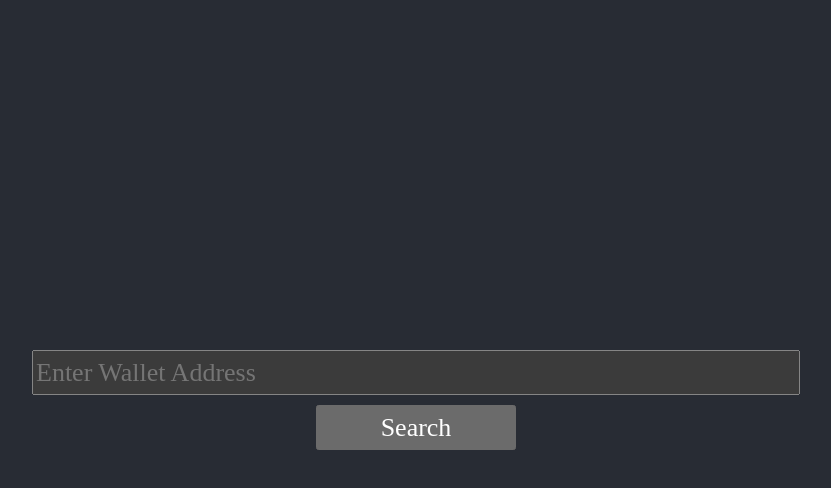
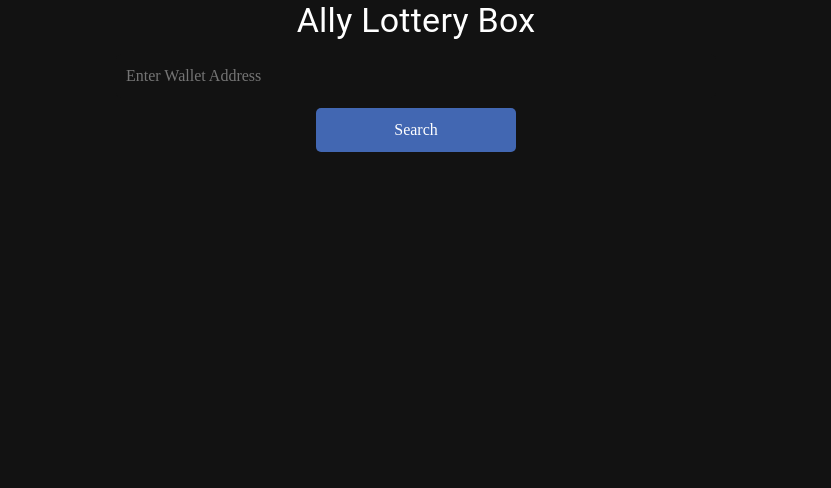
Before and after one commit to DBMystenlabs/alley-loterry-box-ui, a React (Vite) app: page / in a window 1280 px wide. Shown: the top 488 px of the page, without its empty margins (224-1055 px from the left). Built offline with nearby package versions, Linux system fonts and the light colour scheme; what @mysten/dapp-kit, @mysten/sui.js, @radix-ui/themes would draw is missing.

Commit message:
Implement Material UI and record not found

```diff
--- a/src/App.tsx
+++ b/src/App.tsx
@@ -1,19 +1,31 @@
 import React, { useState } from 'react';
 import SearchBar from "./components/SearchBar";
 import './styles/App.css';
+import { Button, CircularProgress, Link, Typography, Container, Box } from '@mui/material';
+import { createTheme, ThemeProvider } from '@mui/material/styles';
+import { Snackbar } from '@mui/material';
 
+// Define your theme
+const theme = createTheme({
+  palette: {
+    primary: {
+      main: '#1877F2', // Example color
+    },
+
+  },
+});
 const App: React.FC = () => {
-  const [s3Link, setS3Link] = useState(false);
+  const [s3Link, setS3Link] = useState<string | null>(null);
   const [isSearching, setIsSearching] = useState(false); // New state to track if a search is in progress
-
+  const [openSnackbar, setOpenSnackbar] = useState(false);
   const handleSearch = async (address: string) => {
     if(isSearching) return; // Prevent searching if already in progress
 
     setIsSearching(true); // Disable the search button
-    setS3Link(false);
+
     console.log('S3 Link State:before', s3Link);
     try {
-      const url = new URL('https://4o7ziggfwa7v7265bpdcdd3ua40nogyu.lambda-url.ap-northeast-1.on.aws/');
+      const url = new URL('https://k6dc2hc344kbuw4zjrxdq2m6wy0yxnxc.lambda-url.us-east-1.on.aws/');
       url.searchParams.append('address', address);
 
       const response = await fetch(url.toString(), {
@@ -25,13 +37,14 @@ const App: React.FC = () => {
       }
 
       const responseBody = await response.text();
-      const parsedBody = JSON.parse(responseBody); // First parse to get the JSON string
-      const data = JSON.parse(parsedBody.body); // Second parse to get the actual object
+      const data = JSON.parse(responseBody);
 
-      if (data && data.download_url) {
-        setS3Link(data.download_url); // Update the s3Link with the actual download URL
+      if (data.records_found) {
+        setS3Link(data.message); // Make sure this is a valid URL
+      } else {
+        setS3Link(null);
+        setOpenSnackbar(true);  // Make sure to reset the s3Link if no URL is present
       }
-
 
     } catch (error) {
       console.error('Error fetching data:', error);
@@ -42,15 +55,38 @@ const App: React.FC = () => {
   };
 
   return (
-    <>
-      <div className="App">
-        <header className="App-header">
+
+    <ThemeProvider theme={theme}>
+      <Container className="App">
+      <Snackbar
+  anchorOrigin={{ vertical: 'top', horizontal: 'right' }}
+  open={openSnackbar}
+  autoHideDuration={6000}
+  onClose={() => setOpenSnackbar(false)}
+  message="Record not found for the given address."
+/>
+        <Box sx={{ textAlign: 'center' }}>
+          <Typography variant="h4" gutterBottom>
+            Ally Lottery Box
+          </Typography>
           <SearchBar onSearch={handleSearch} isSearching={isSearching} />
-          {s3Link && <a href={s3Link} download="file.xlsx">Download Excel File</a>}
-        </header>
-      </div>
-    </>
-  );
-};
+          {isSearching && <CircularProgress />}
+          {s3Link && (
+            <Box sx={{ mt: 2 }}> {/* Add margin top for spacing */}
+              <Button
+                variant="contained"
+                color="primary"
+                href={s3Link}
+                download="file.xlsx"
+                component={Link}
+              >
+                Download Excel File
+              </Button>
+            </Box>
+          )}
+        </Box>
+      </Container>
+    </ThemeProvider>
+  );}
 
 export default App;
--- a/src/styles/App.css
+++ b/src/styles/App.css
@@ -1,11 +1,11 @@
 /* src/App.css */
 .App {
   text-align: center;
-    width: 100%; /* Ensure the app container takes full width */
+  width: 100%;
 }
 
 .App-header {
-    background-color: #282c34;
+  background-color: #1877F2; /* Facebook's blue */
   min-height: 100vh;
   display: flex;
   flex-direction: column;
@@ -19,16 +19,29 @@
   display: flex;
   flex-direction: column;
   align-items: center;
-    gap: 10px; /* Adjust the gap as needed */
-    width: 100%; /* Ensure the search bar takes full width of its parent */
+  gap: 10px;
+  width: 100%;
 }
 
 .search-bar input {
-    width: 60%; /* Adjust to your preference */
-    max-width: none; /* Removes the maximum width constraint */
+  width: 60%;
+  padding: 10px;
+  border: none;
+  border-radius: 5px;
+  max-width: 600px; /* Adjust max-width as needed */
 }
 
 .search-bar button {
-    width: 50%; /* Adjust the width as needed */
-    max-width: 200px; /* Or any max-width that suits your design */
+  width: 30%;
+  padding: 10px;
+  background-color: #4267B2; /* Darker Facebook blue */
+  color: white;
+  border: none;
+  border-radius: 5px;
+  cursor: pointer;
+  max-width: 200px;
 }
+
+.search-bar button:hover {
+  background-color: #365899; /* Even darker blue for hover effect */
+}
```
Also changed, not shown: package.json (+7 -2 lines), 1 other file (tests, documents, lock files or other folders). Lines whose indentation alone changed are shown as unchanged.
